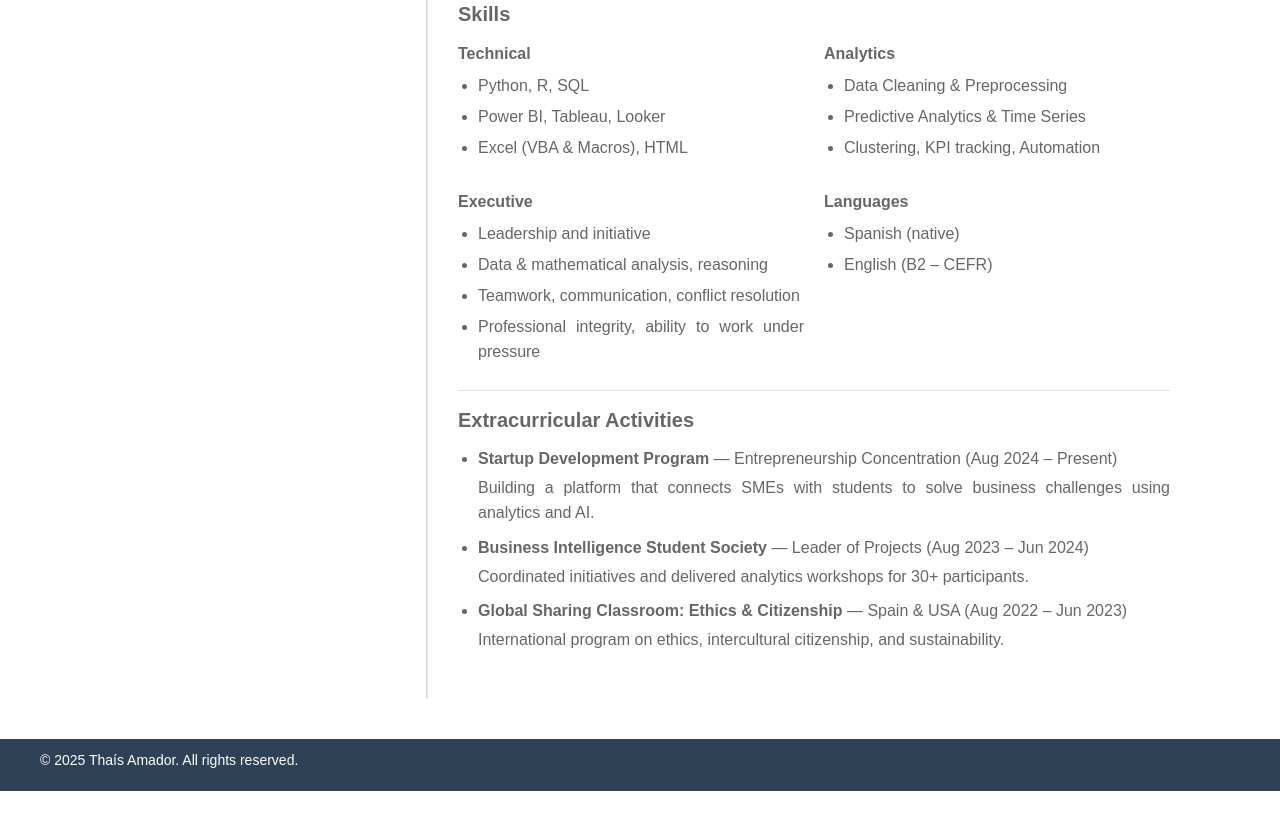
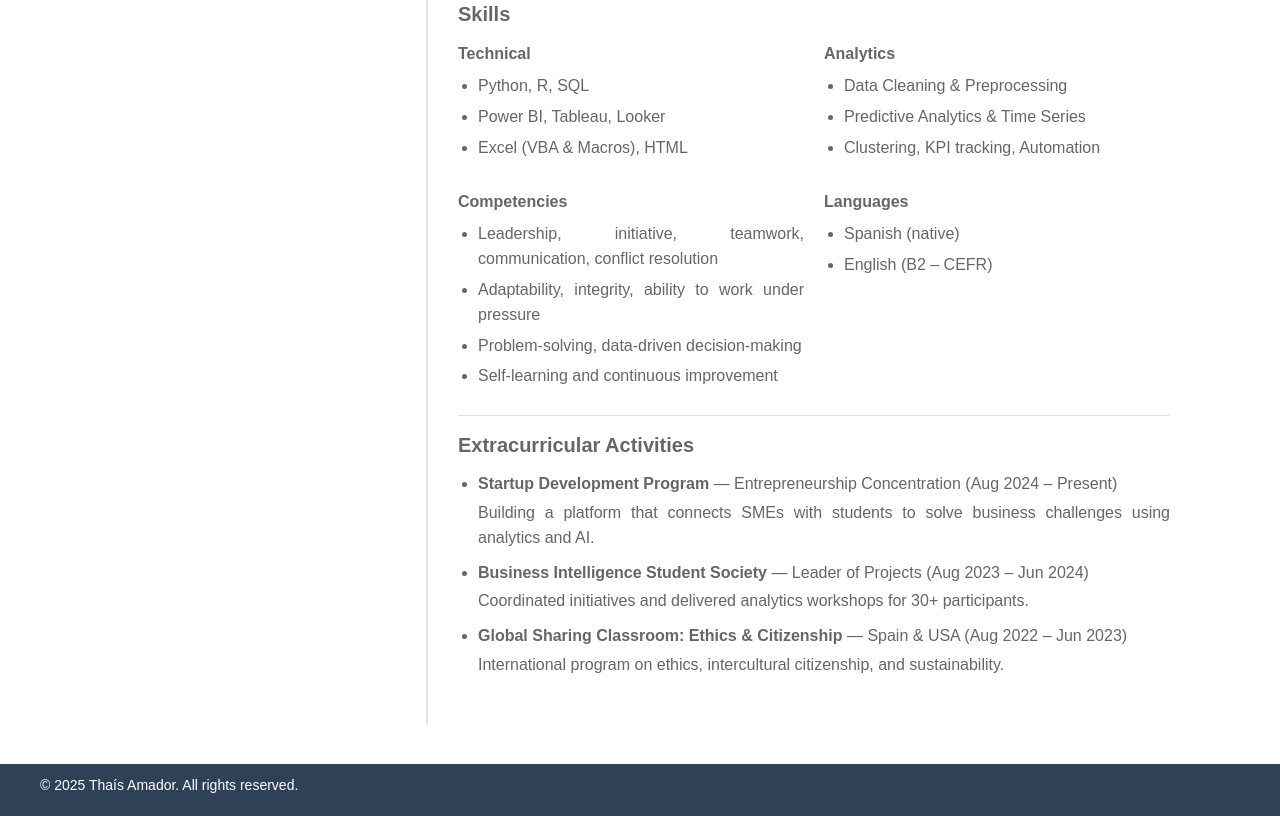
Before and after one commit to thaisamador/portfolio, a plain HTML site: page resume.html in a window 1280 px wide. Shown: the part 1254-2070 px from the top of the page. Before the commit the page ends 2045 px from the top, so only its background shows below. Drawn offline with Linux system fonts and the light colour scheme.

Commit message:
Update resume.html

```diff
--- a/resume.html
+++ b/resume.html
@@ -131,12 +131,12 @@
             </ul>
           </div>
           <div>
-            <p class="skill-head">Executive</p>
+            <p class="skill-head">Competencies</p>
             <ul class="bullets">
-              <li>Leadership and initiative</li>
-              <li>Data &amp; mathematical analysis, reasoning</li>
-              <li>Teamwork, communication, conflict resolution</li>
-              <li>Professional integrity, ability to work under pressure</li>
+              <li>Leadership, initiative, teamwork, communication, conflict resolution</li>
+              <li>Adaptability, integrity, ability to work under pressure</li>
+              <li>Problem-solving, data-driven decision-making</li>
+              <li>Self-learning and continuous improvement</li>
             </ul>
           </div>
           <div>
```
